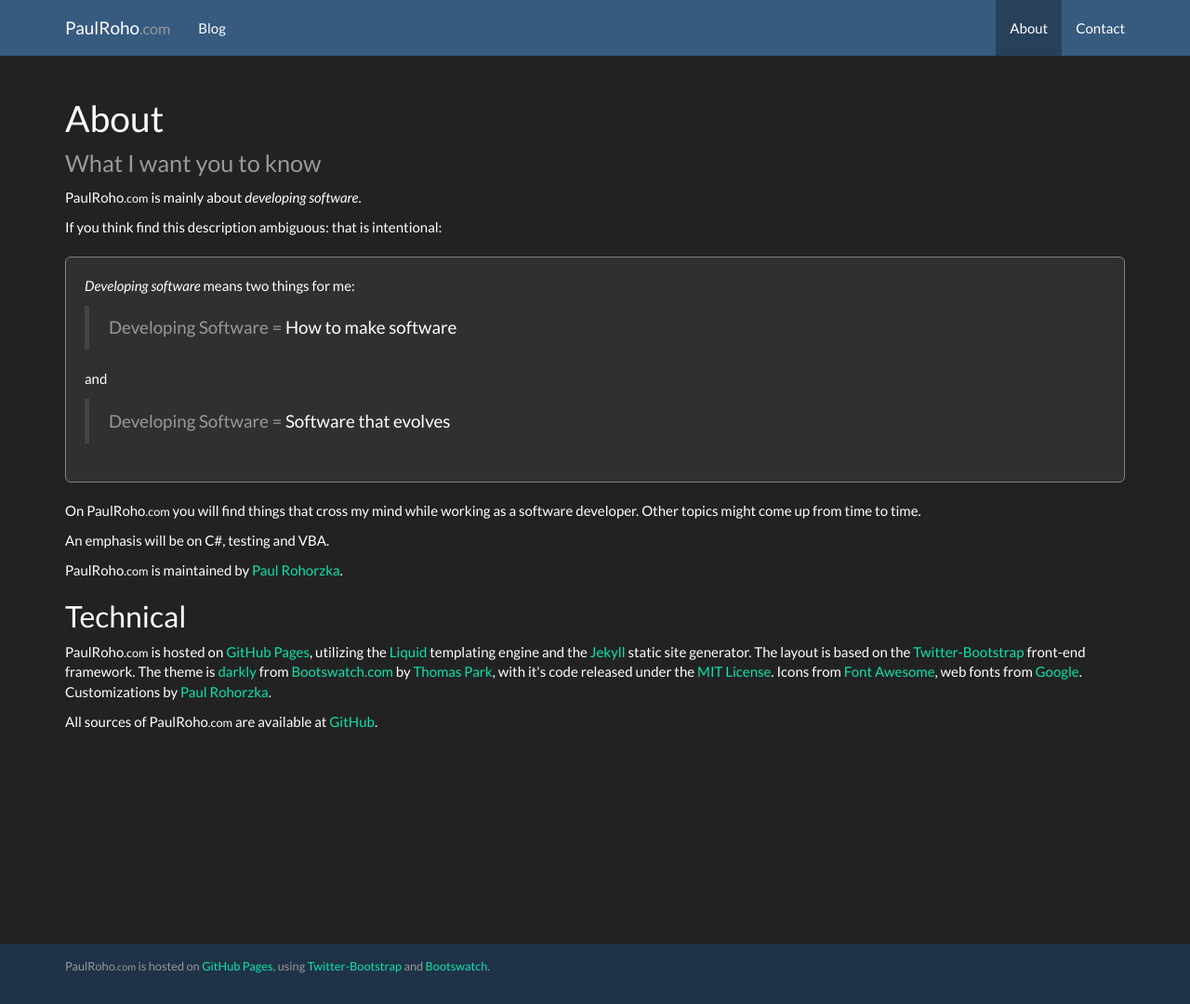
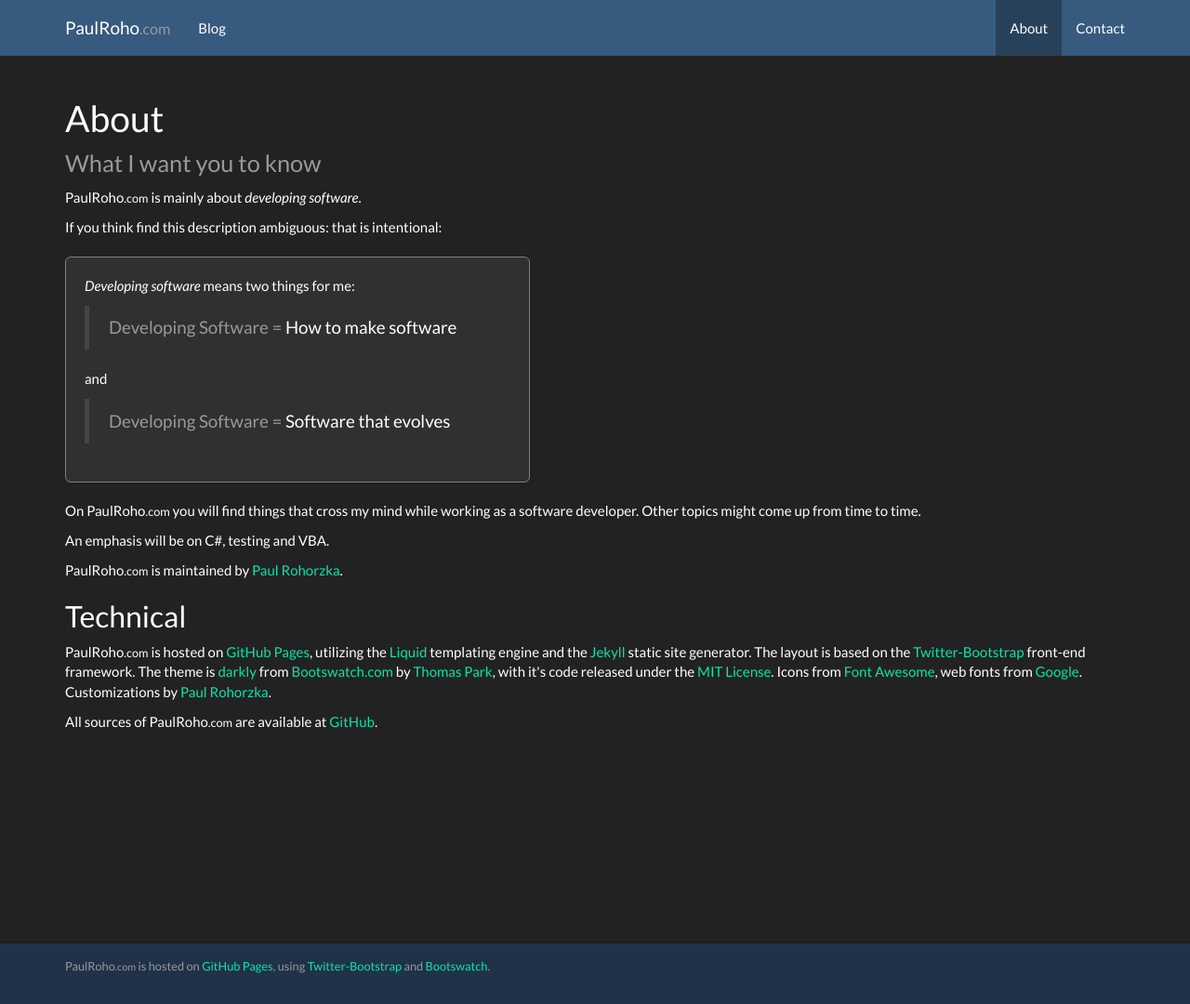
Before and after one commit to paulroho/paulroho.github.io, a Jekyll site: the page built from about/index.html, in a window 1280 px wide and 1080 px high. Shown: the whole window at 93% size. Built offline with Jekyll 4.4.1, drawn with Linux system fonts in a browser that asks for light colours; nearby versions of some CDN libraries.

Commit message:
minor groupbox CSS fix

```diff
--- a/stylesheets/paulroho.css
+++ b/stylesheets/paulroho.css
@@ -137,7 +137,6 @@ a[name] {
 }
 
 .container .groupbox {
-    background-color: #303030;
     margin: 20px 0;
     border-color: gray;
     border-width: thin;
@@ -145,6 +144,7 @@ a[name] {
 
 @media screen and (min-width: 768px) {
     .container .groupbox {
+        max-width:500px;
         background-color: #303030;
         padding: 20px;
         border-radius: 6px;
```
